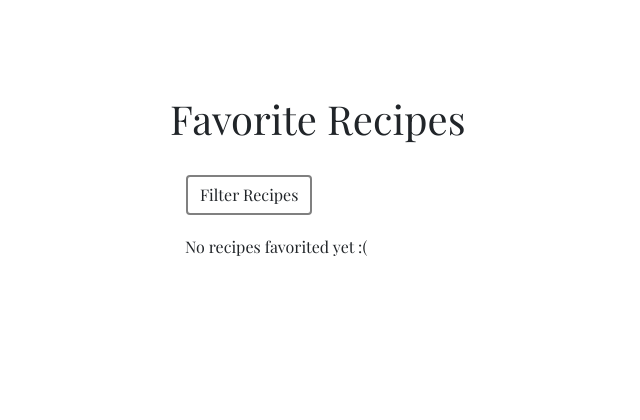
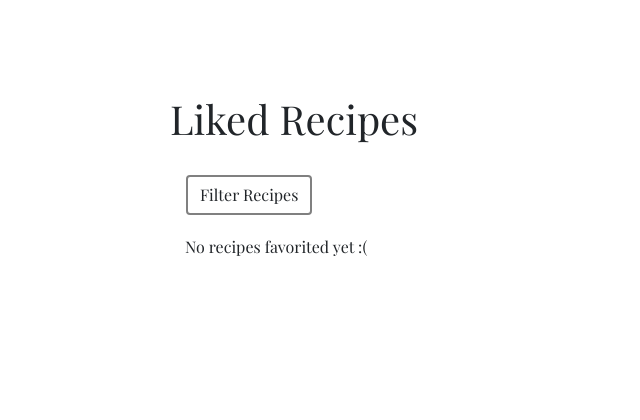
Before and after one commit to uva-cs3240-s22/group-project-a-13, a Django app: page /recipes/favorited_list/ in a window 1280 px wide. Shown: the part 217-637 px from the top of the page, without its empty margins (0-640 px from the left). Run offline with Django 4.2, Linux system fonts and the light colour scheme; the visitor is signed in with stand-in values (Sample User, id 1); data that the repository does not hold is empty; some libraries are stand-ins or nearby versions.

Commit message:
liked recipes title change

```diff
--- a/recipes/templates/recipes/favoritedRecipes.html
+++ b/recipes/templates/recipes/favoritedRecipes.html
@@ -117,7 +117,7 @@
 </head>
 
 <body>
-    <h1>Favorite Recipes </h1>
+    <h1>Liked Recipes </h1>
     <br>
     <div style="float: left; margin-bottom: 20px; width: 100%;">
         <button class = "btn open-filters shadow-none" style = "transform: translateX(16px);" type = "button" id = "sidebarOpen" onclick= "toggleMenu()">Filter Recipes</button>
```
